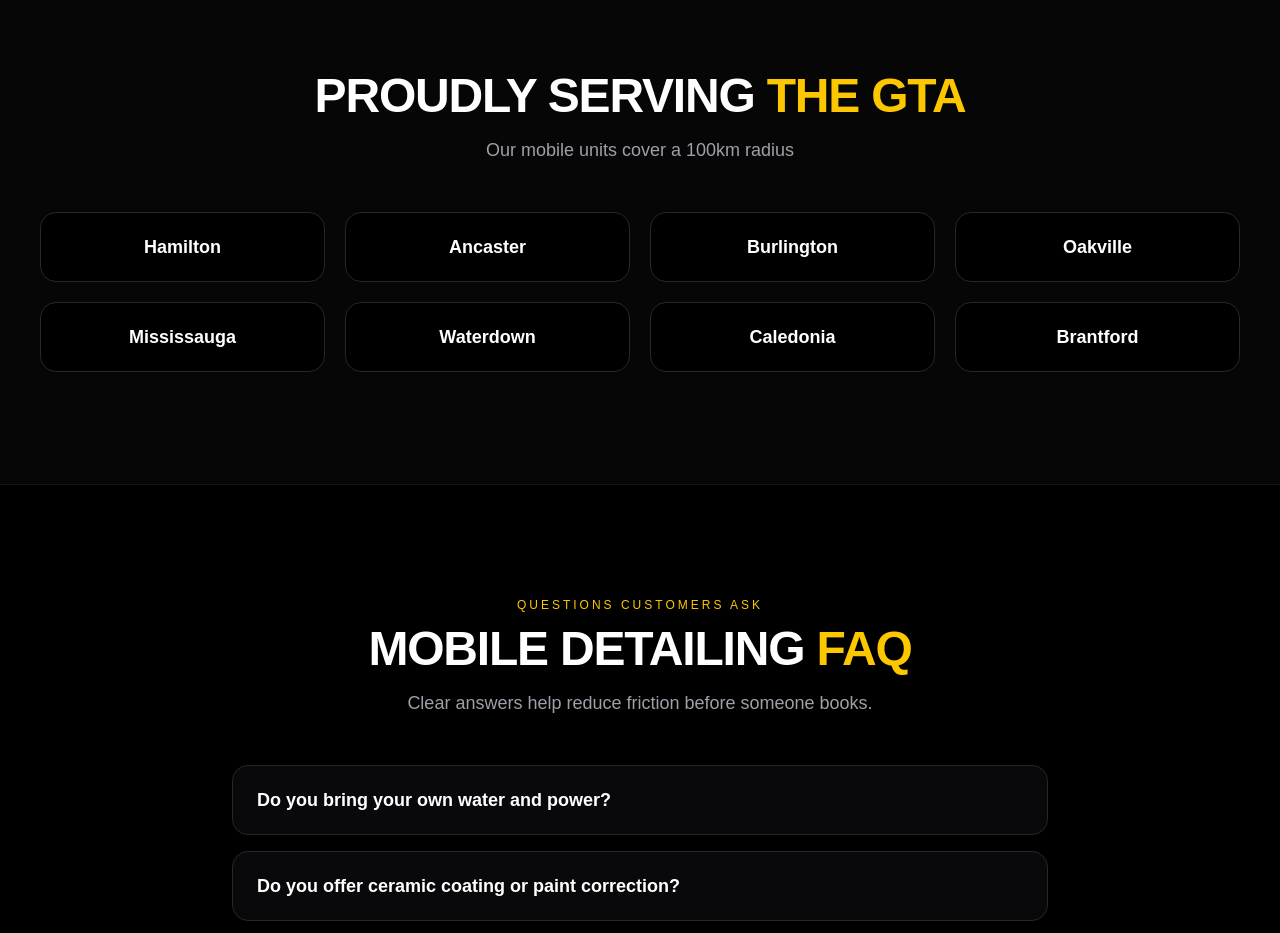
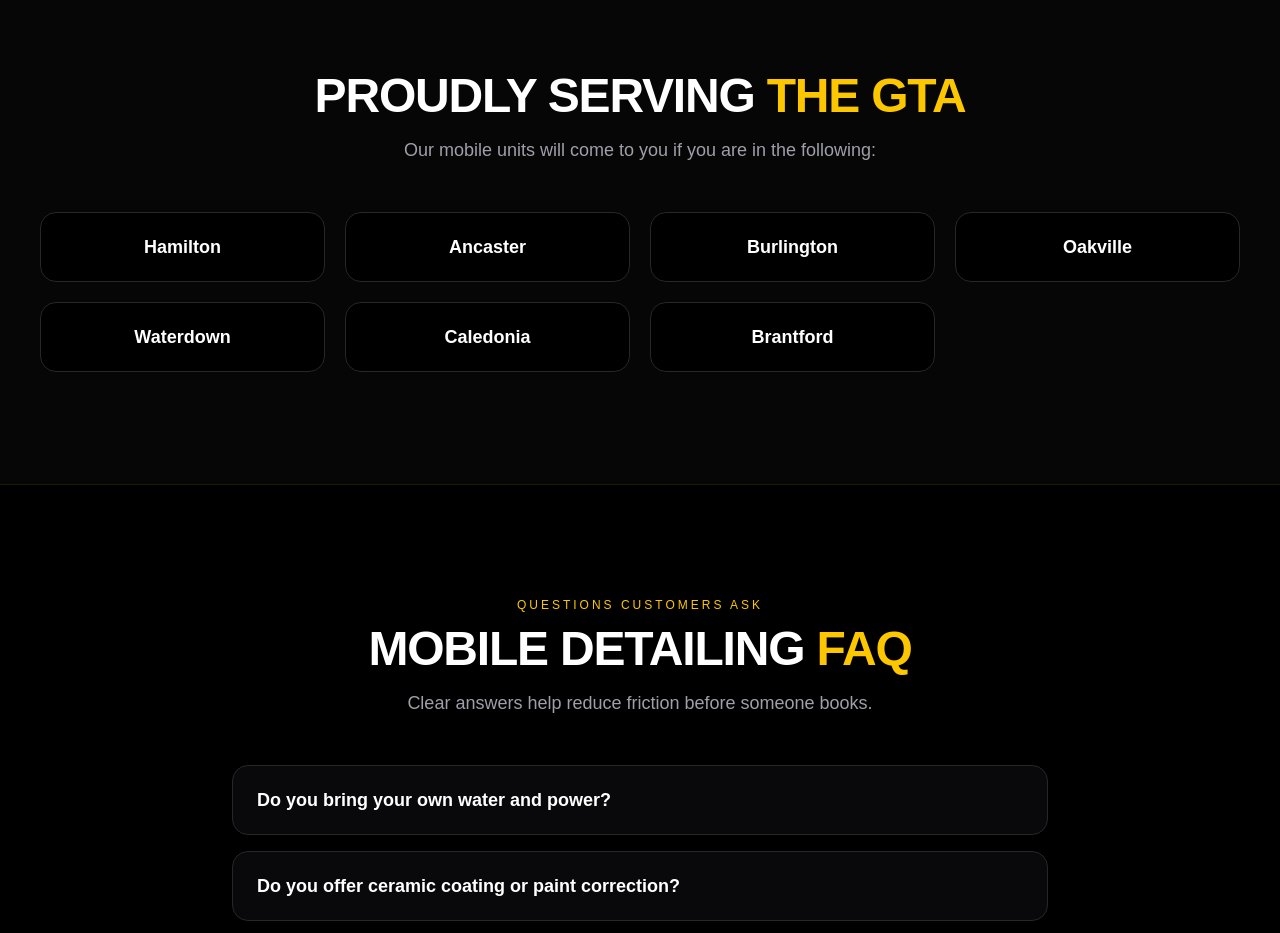
Before and after one commit to detailedbyrs/rs-detailing-site, a Next.js app: page / in a window 1280 px wide. Shown: the part 5420-6353 px from the top of the page. Built offline with nearby package versions, Linux system fonts and the light colour scheme.

Commit message:
Removed city location

```diff
--- a/app/page.js
+++ b/app/page.js
@@ -509,7 +509,7 @@ export default function Home() {
         Proudly Serving <span className="text-yellow-400">The GTA</span>
       </h2>
       <p className="mt-4 text-base text-zinc-400 md:text-lg">
-        Our mobile units cover a 100km radius
+        Our mobile units will come to you if you are in the following:
       </p>
     </div>
 
@@ -520,7 +520,6 @@ export default function Home() {
         "Ancaster",
         "Burlington",
         "Oakville",
-        "Mississauga",
         "Waterdown",
         "Caledonia",
         "Brantford"
```
